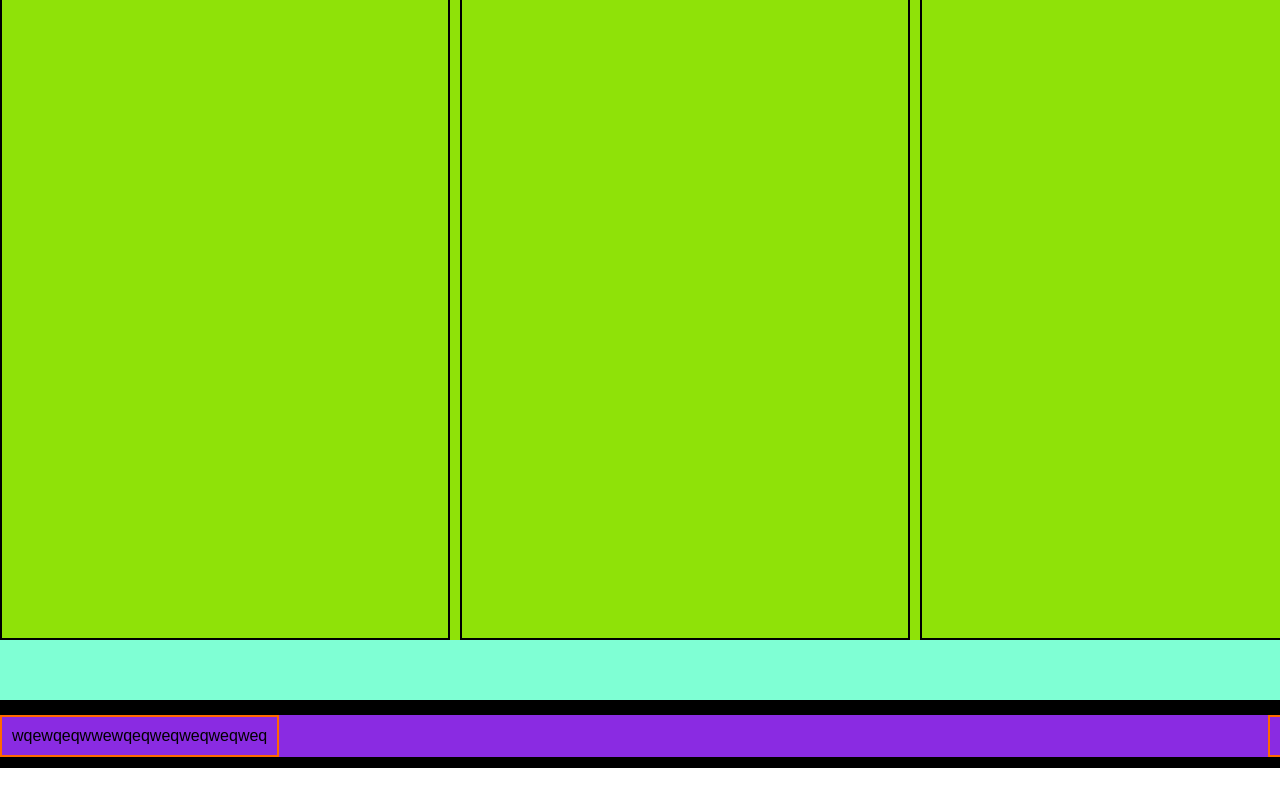
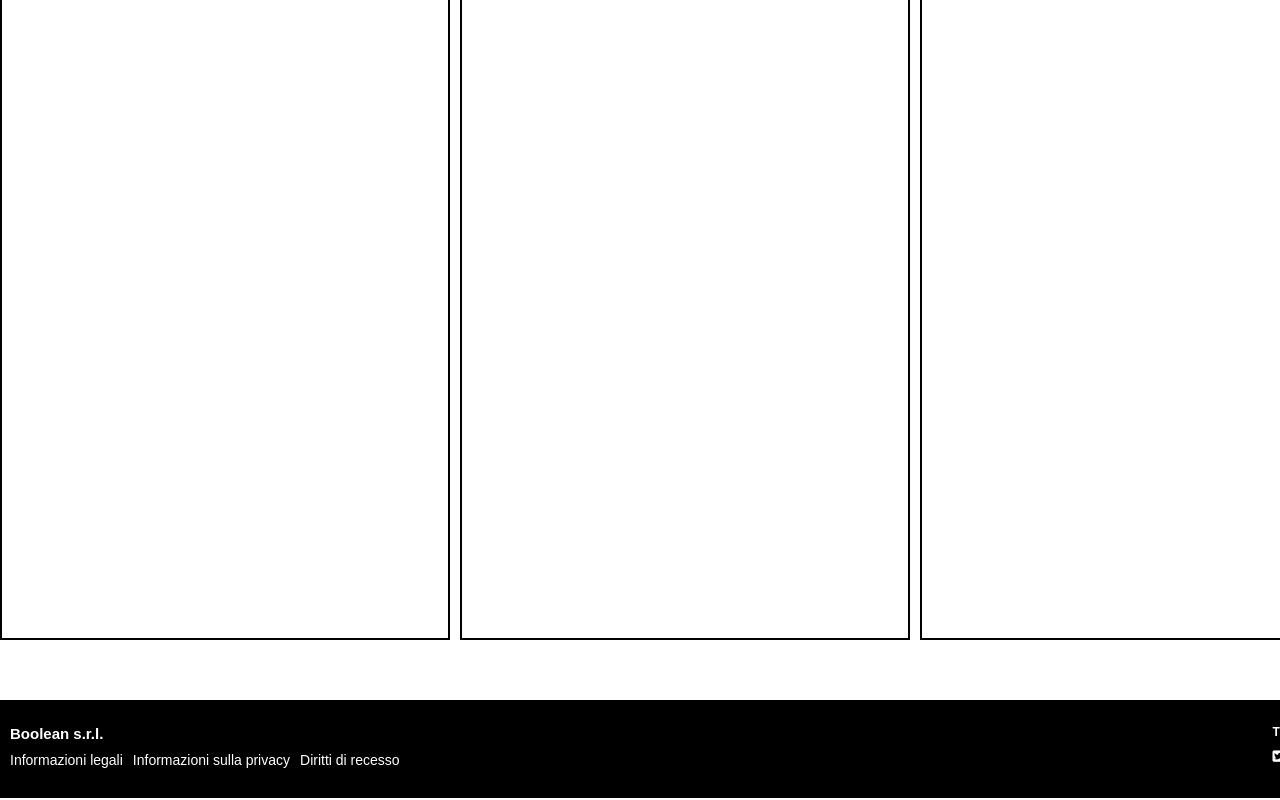
Before and after one commit to AlbertoCadorin/html-css-boolando, a plain HTML site: page index.html in a window 1280 px wide. Shown: the part 908-1708 px from the top of the page. Before the commit the page ends 1678 px from the top, so only its background shows below. Drawn offline with Linux system fonts and the light colour scheme.

Commit message:
feat: footer completed

```diff
--- a/css/main.css
+++ b/css/main.css
@@ -26,6 +26,13 @@ a {
 .boolean{
     width: 100px;
 }
+
+h3 {
+    font-size: 15px;
+    padding-bottom: 10px;
+    color: #fff;
+}
+
 /*** header ***/
 
 header{
@@ -81,13 +88,11 @@ header .generi ul{
 /*** main ***/
 
 main {
-    background-color: aquamarine;
     padding: 60px 0;
 }
 
 main .central-nav{
     display: flex;
-    background-color: rgb(143, 226, 8);
     flex-wrap: wrap;
     gap: 10px;
 }
@@ -104,7 +109,7 @@ main .central-nav>div.modelli {
 /*** footer ***/
 
 footer{
-    height: 70px;
+    height: 100px;
     background-color: #000;
     border-bottom: 2px solid white;
     padding: 15px 0;
@@ -112,11 +117,27 @@ footer{
 
 footer .footer-nav{
     display: flex;
-    background-color: blueviolet;
     justify-content: space-between;
 }
 
 footer .footer-nav>div{
     padding: 10px;
-    border: 2px solid #ff6900;
 }
+
+footer .info ul{
+    gap: 10px;
+    font-size: 14px;
+}
+
+footer .icone-foot h3{
+    font-size: 12px;
+}
+
+footer .icone-foot ul {
+    gap: 10px;
+    font-size: 13px;
+}
+
+.link-menu i {
+    color: #fff;
+}
--- a/index.html
+++ b/index.html
@@ -68,8 +68,24 @@
         <!-- info sito -->
         <div class="container">
             <nav class="footer-nav">
-                <div class="info">wqewqeqwwewqeqweqweqweqweq</div>
-                <div class="icone-foot">wqewqewqe</div>
+                <div class="info">
+                    <h3><strong>Boolean s.r.l.</strong></h3>
+                    <ul class="link-menu">
+                        <li><a href="#">Informazioni legali</a></li>
+                        <li><a href="#">Informazioni sulla privacy</a></li>
+                        <li><a href="#">Diritti di recesso</a></li>
+                    </ul>
+                </div>
+                <div class="icone-foot">
+                    <h3><strong>Trovaci anche su </strong></h3>
+                    <ul class="link-menu">
+                        <li><a href="#"></a><i class="fa-brands fa-square-twitter"></i></li>
+                        <li><a href="#"></a><i class="fa-brands fa-square-facebook"></i></li>
+                        <li><a href="#"></a><i class="fa-brands fa-square-instagram"></i></li>
+                        <li><a href="#"></a><i class="fa-brands fa-square-pinterest"></i></li>
+                        <li><a href="#"></a><i class="fa-brands fa-square-youtube"></i></li>
+                    </ul>
+                </div>
             </nav>
         </div>
         <!-- /info sito -->
```
